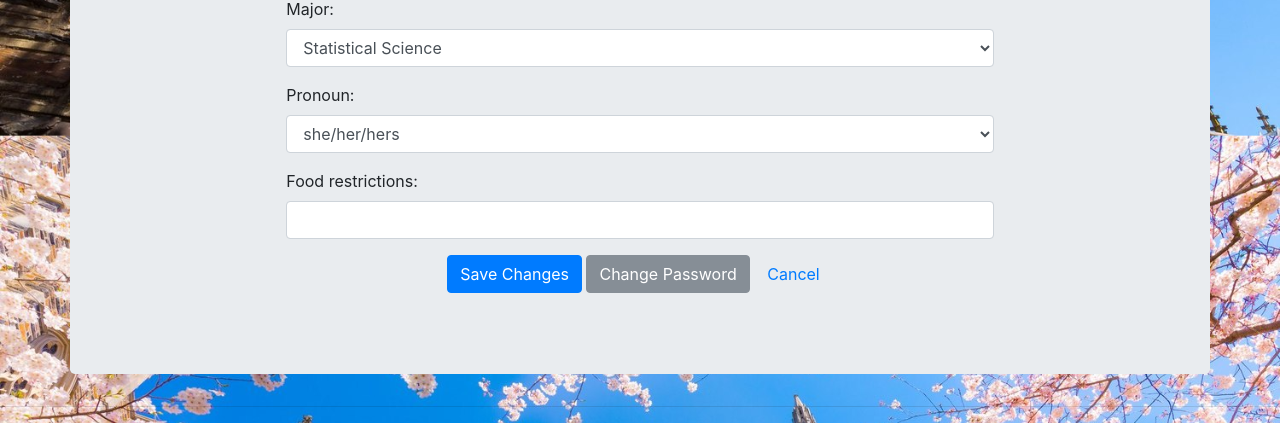
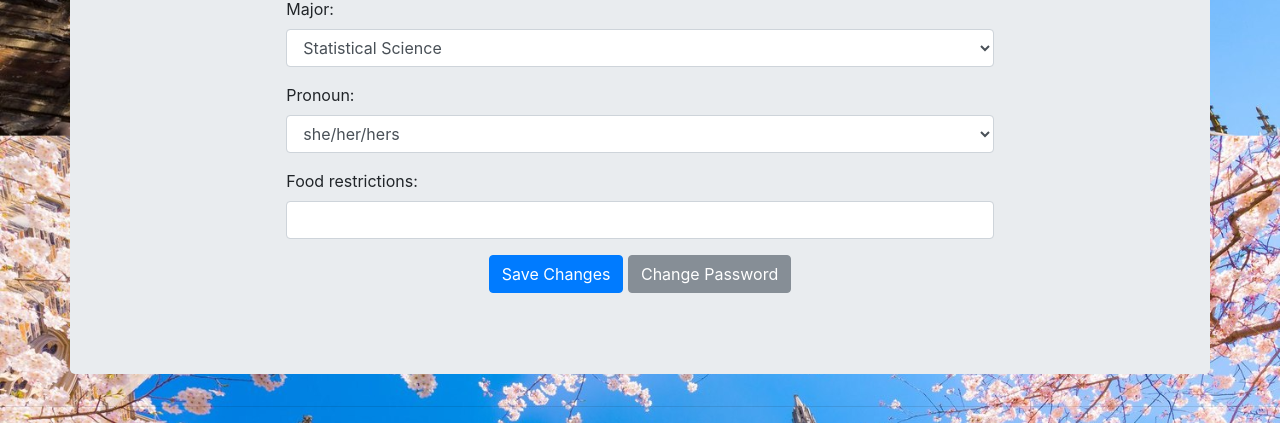
Before and after one commit to amd112/dukeConversations, a Django app: page /edit in a window 1280 px wide. Shown: the part 716-1139 px from the top of the page. Run offline with Django 3.2, Linux system fonts and the light colour scheme; a user stored in the database is signed in; data comes from the database, SQL or seed files in the repository; both versions use the stored data as it was after the commit; some libraries are stand-ins or nearby versions.

Commit message:
Cancel button gone #19
Yay

```diff
--- a/site/convos/app/templates/html_work/editprof.html
+++ b/site/convos/app/templates/html_work/editprof.html
@@ -78,8 +78,6 @@
               <button type="submit" class="btn btn-primary"  href="confirm">Save Changes</button>
               <span></span>
               <a class="btn btn-secondary" href="changepassword"> Change Password</a>
-              <span></span>
-              <a class="btn btn-default" href="home"> Cancel</a>
             </div>
 
 
```
Also changed, not shown: site/convos/db.sqlite3.
